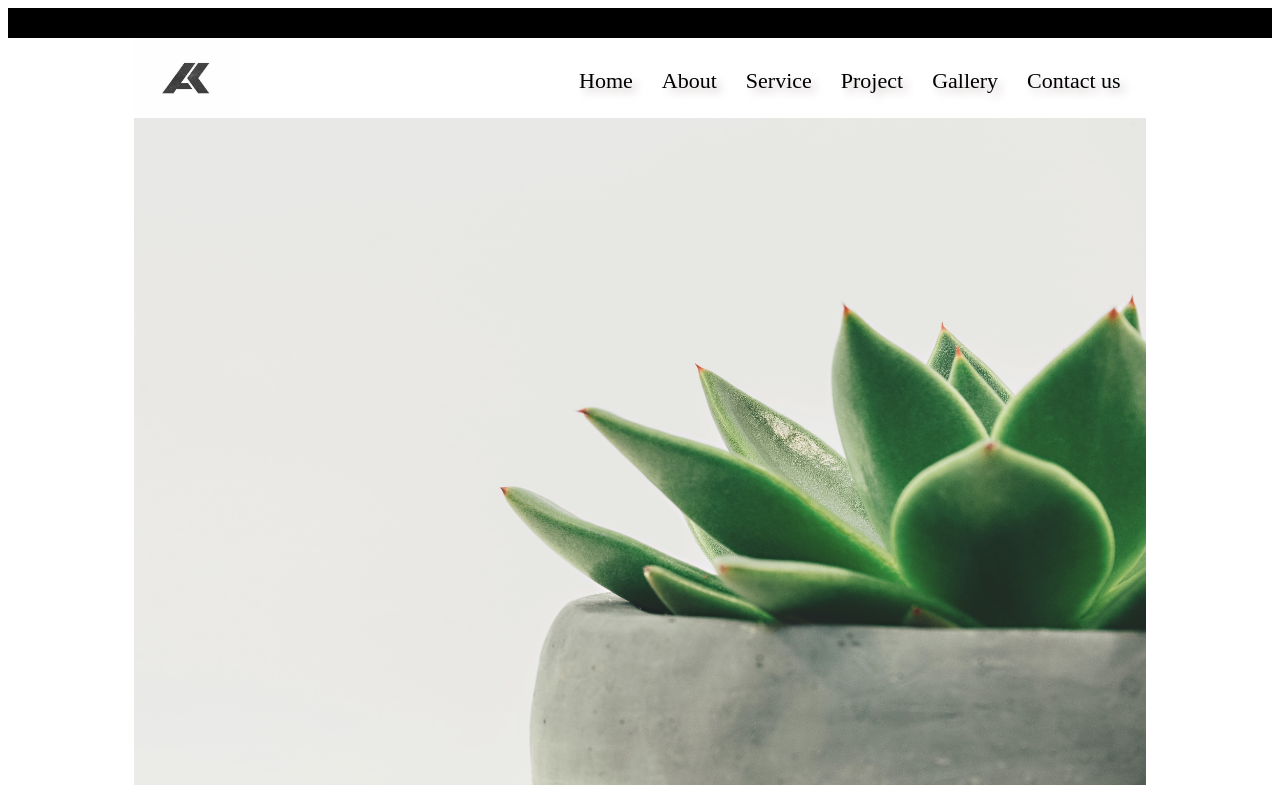
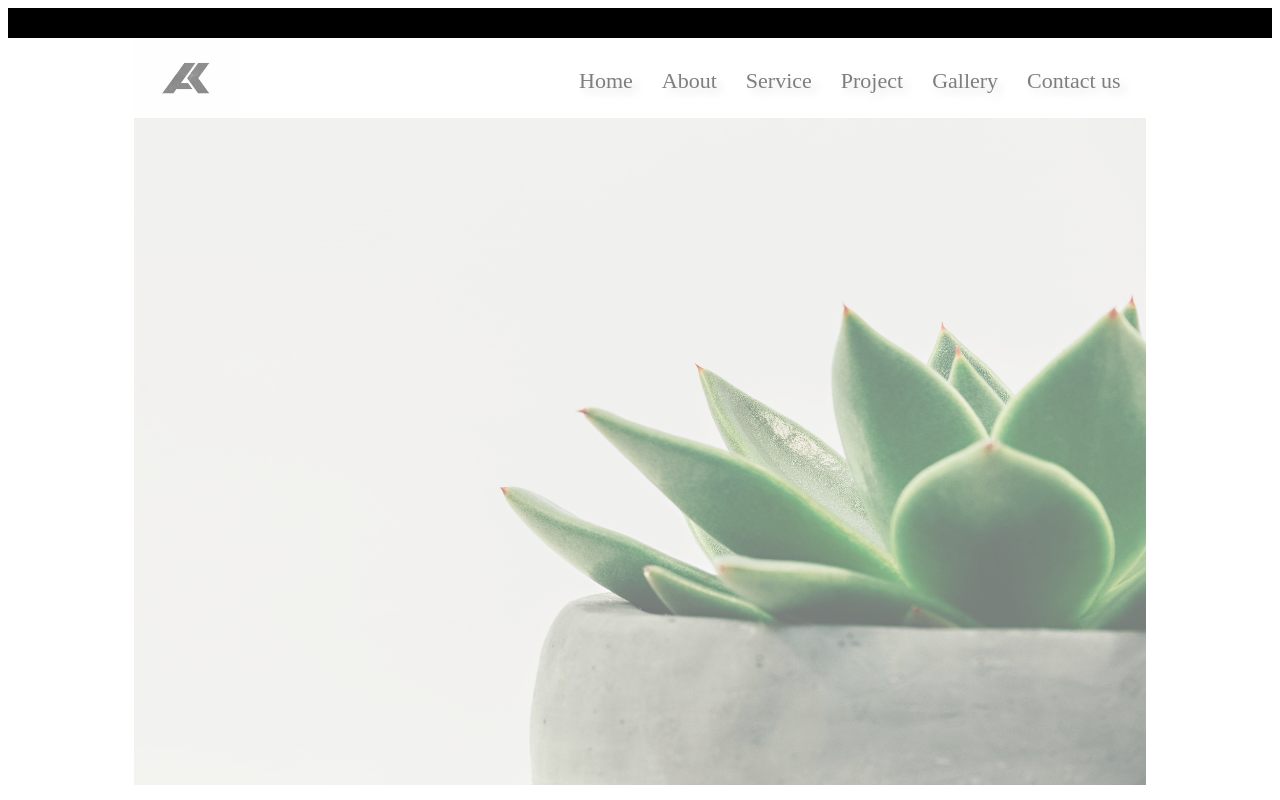
Before and after one commit to Abishekkhanna/webpage, a plain HTML site: page index.html in a window 1280 px wide. Shown: the top 800 px of the page. Drawn offline with Linux system fonts and the light colour scheme.

Commit message:
Update style.css

```diff
--- a/style.css
+++ b/style.css
@@ -31,10 +31,25 @@
     text-decoration: none;
     font-size: 22px;
     text-shadow:5px 5px 8px #cbbfbf;
+    transition: 0.5s;
+    opacity: 0.5;
+}
+
+#header ul li a:hover {
+    opacity: 1;
+    transition: 0.25s;
 }
 #banner img{
     width: 100% ;
     padding-bottom: 20px;
+}
+img{
+    opacity:0.6;
+    transition:0.7s;
+}
+img:hover{
+    opacity:1;
+    transition:0.5s;
 }
 #con1{
     width: 335px;
```
